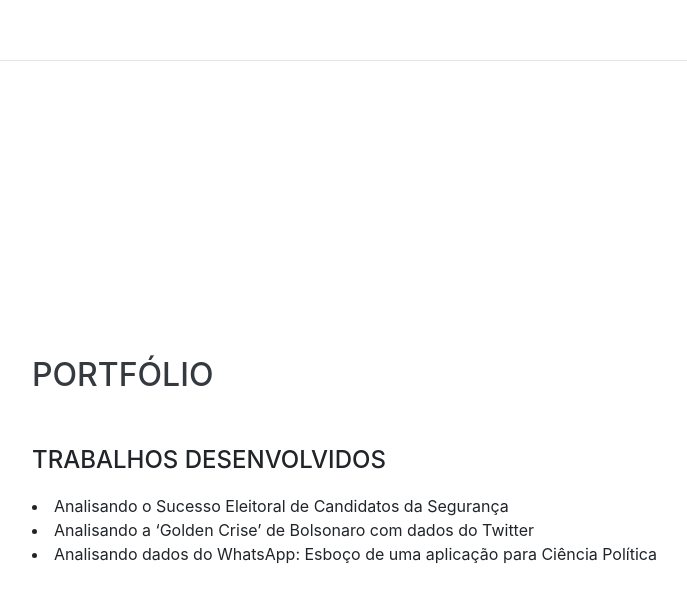
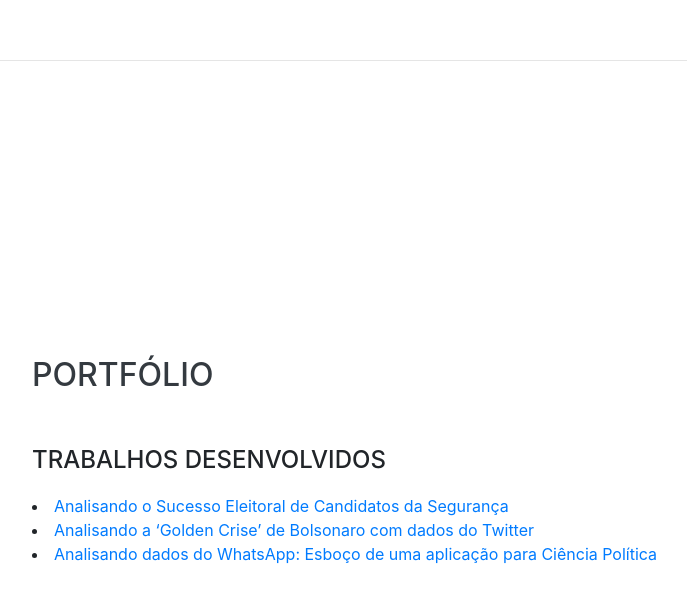
Before and after one commit to delucasmarcio/Marcio_Portfolio, a website with bundled scripts: page index.html in a window 1280 px wide. Shown: the part 3166-3769 px from the top of the page, without its empty margins (288-975 px from the left). Built offline with nearby package versions, Linux system fonts and the light colour scheme; a web font is replaced by a local one.

Commit message:
something

```diff
--- a/index.html
+++ b/index.html
@@ -168,13 +168,13 @@
 		<div class="subheading mb-3">Trabalhos Desenvolvidos</div>
           <li>
           <i class="fa-li fa fa-check"></i>
-            Analisando o Sucesso Eleitoral de Candidatos da Segurança</li>
+            <a href="https://delucasmarcio.github.io/Marcio_Portfolio/case_militaristas">Analisando o Sucesso Eleitoral de Candidatos da Segurança</a></li>
           <li>
           <i class="fa-li fa fa-check"></i>
-            Analisando a ‘Golden Crise’ de Bolsonaro com dados do Twitter</li>
+            <a href="https://delucasmarcio.github.io/Marcio_Portfolio/case_bolsonaro">Analisando a ‘Golden Crise’ de Bolsonaro com dados do Twitter</a></li>
           <li>
           <i class="fa-li fa fa-check"></i>
-            Analisando dados do WhatsApp: Esboço de uma aplicação para Ciência Política</li>
+            <a href="https://delucasmarcio.github.io/Marcio_Portfolio/case_wpp">Analisando dados do WhatsApp: Esboço de uma aplicação para Ciência Política</a></li>
       </div>
     </section>
 
```
